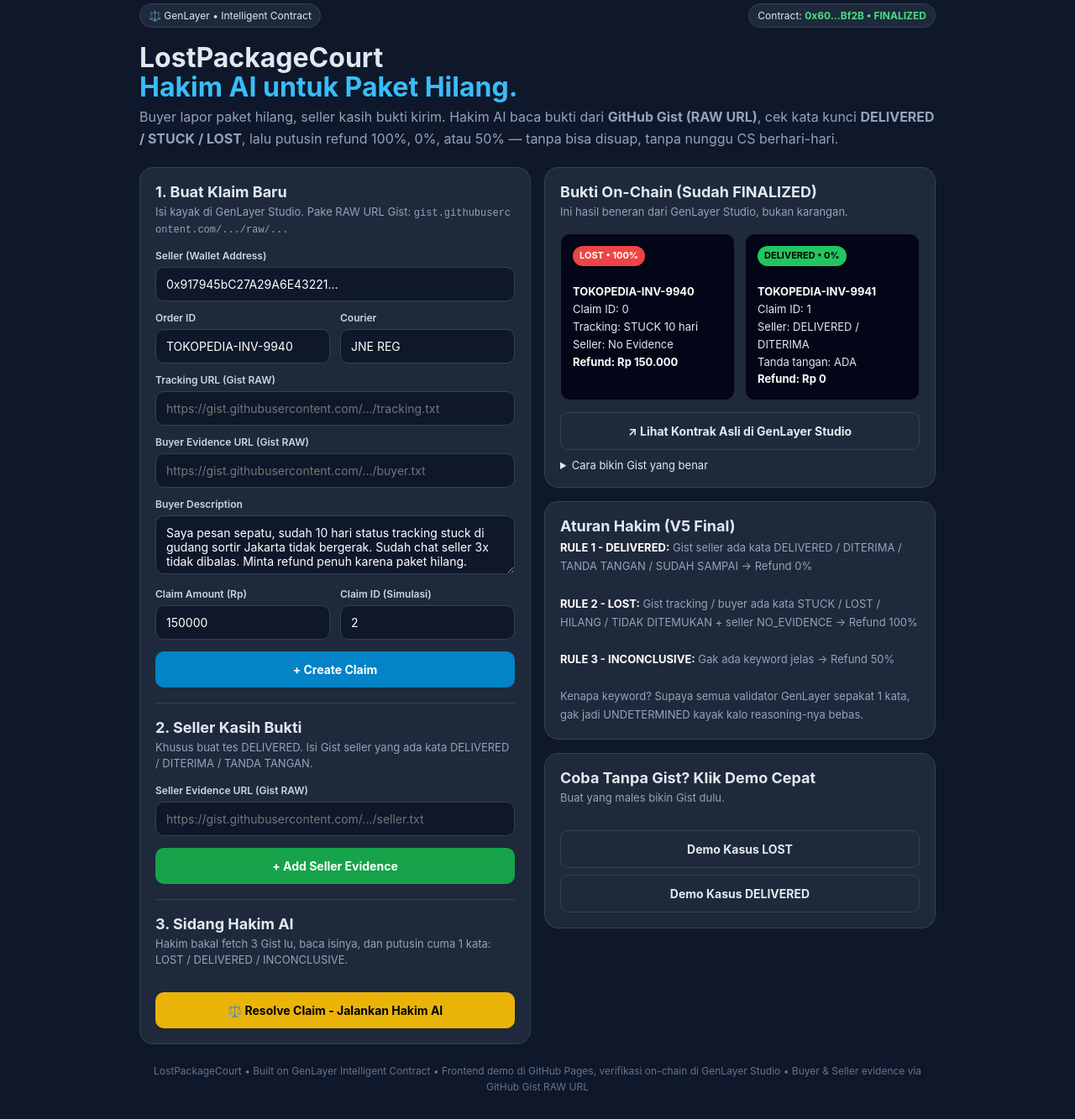
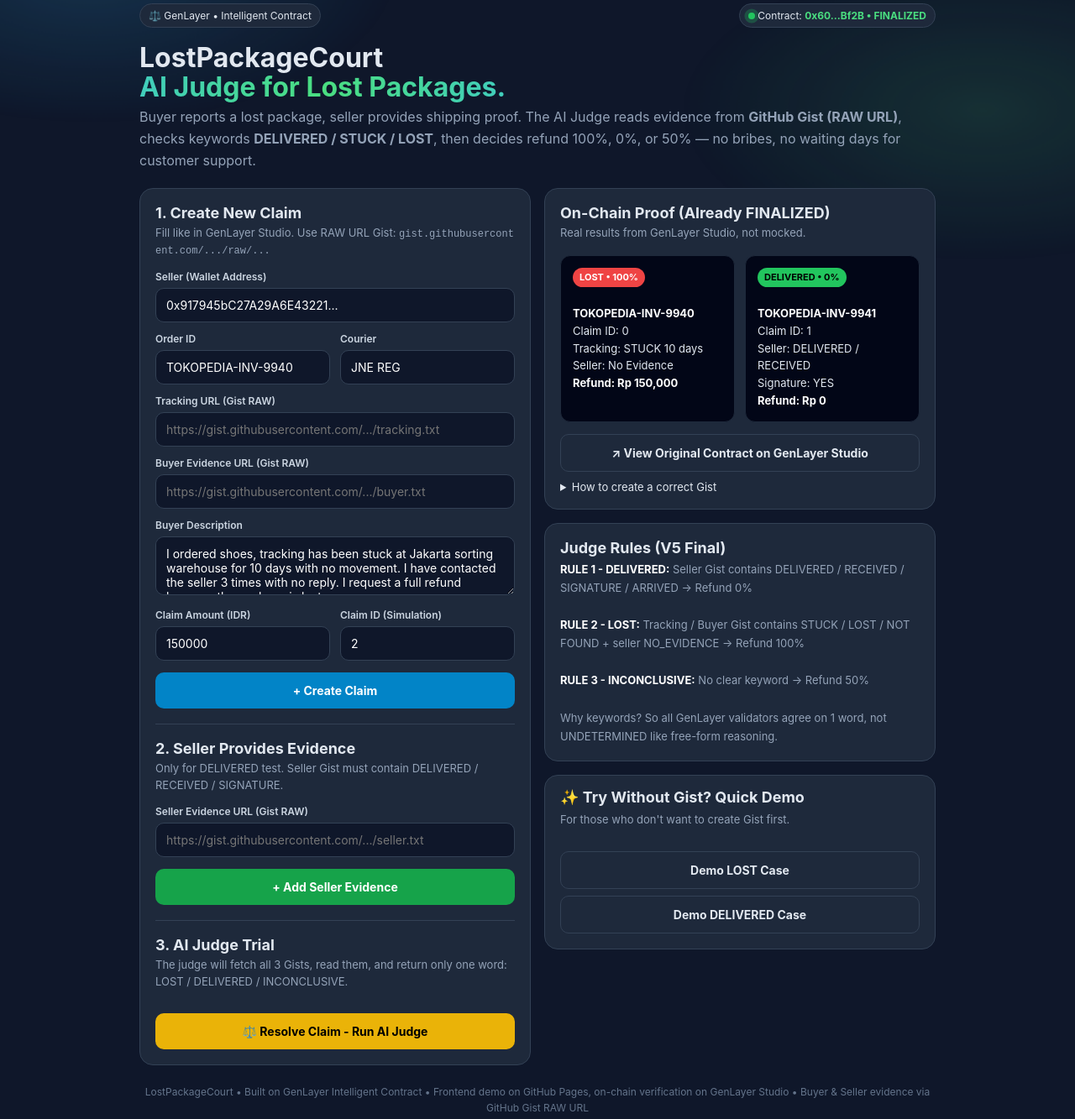
Before and after one commit to isnoop4/shipping-insurance, a plain HTML site: page index.html in a window 1280 px wide. Shown: the part 20-1353 px from the top of the page at 84% size. Drawn offline with Linux system fonts and the light colour scheme.

Commit message:
Update index.html

```diff
--- a/index.html
+++ b/index.html
@@ -1,148 +1,154 @@
 <!DOCTYPE html>
-<html lang="id">
+<html lang="en">
 <head>
 <meta charset="UTF-8">
 <meta name="viewport" content="width=device-width, initial-scale=1.0">
-<title>LostPackageCourt - Hakim AI Paket Hilang</title>
+<title>LostPackageCourt - AI Judge for Lost Packages</title>
 <style>
   *{box-sizing:border-box;font-family:Inter,system-ui,-apple-system,Segoe UI,Roboto,sans-serif}
-  body{margin:0;background:#0f172a;color:#e2e8f0}
+  body{margin:0;background:#0f172a;color:#e2e8f0;overflow-x:hidden}
+  body::before{content:"";position:fixed;inset:0;background:radial-gradient(600px 300px at 10% 0%,rgba(56,189,248,.18),transparent 60%),radial-gradient(600px 300px at 90% 20%,rgba(74,222,128,.14),transparent 60%);pointer-events:none;z-index:0;animation:bgMove 8s ease-in-out infinite alternate}
+  @keyframes bgMove{from{opacity:.7}to{opacity:1;transform:scale(1.05)}}
   a{color:#38bdf8}
-  .wrap{max-width:980px;margin:0 auto;padding:24px 16px 60px}
-  .top{display:flex;justify-content:space-between;align-items:center;gap:12px;flex-wrap:wrap}
+  .wrap{max-width:980px;margin:0 auto;padding:24px 16px 60px;position:relative;z-index:1}
+  .top{display:flex;justify-content:space-between;align-items:center;gap:12px;flex-wrap:wrap;animation:fadeDown .7s ease both}
   .badge{background:#1e293b;border:1px solid #334155;padding:6px 10px;border-radius:999px;font-size:12px}
   .badge b{color:#4ade80}
-  h1{font-size:32px;line-height:1.1;margin:18px 0 6px}
-  h1 span{color:#38bdf8}
-  p.sub{color:#94a3b8;margin:0 0 20px;line-height:1.6}
+  .live{width:8px;height:8px;background:#22c55e;border-radius:50%;display:inline-block;animation:pulse 1.5s infinite}
+  @keyframes pulse{0%{box-shadow:0 0 0 0 rgba(34,197,94,.6)}100%{box-shadow:0 0 0 8px rgba(34,197,94,0)}}
+  h1{font-size:32px;line-height:1.1;margin:18px 0 6px;animation:fadeUp .7s .1s ease both}
+  h1 span{background:linear-gradient(90deg,#38bdf8,#4ade80,#38bdf8);background-size:200% auto;-webkit-background-clip:text;-webkit-text-fill-color:transparent;animation:shine 4s linear infinite}
+  @keyframes shine{to{background-position:200% center}}
+  p.sub{color:#94a3b8;margin:0 0 20px;line-height:1.6;animation:fadeUp .7s .2s ease both}
   .grid{display:grid;grid-template-columns:1fr 1fr;gap:16px}
   @media(max-width:760px){.grid{grid-template-columns:1fr} h1{font-size:26px}}
-  .card{background:#1e293b;border:1px solid #334155;border-radius:16px;padding:18px}
+  .card{background:#1e293b;border:1px solid #334155;border-radius:16px;padding:18px;animation:fadeUp .7s .3s ease both;transition:transform .25s,box-shadow .25s,border-color .25s}
+  .card:hover{transform:translateY(-3px);box-shadow:0 12px 30px rgba(0,0,0,.35);border-color:#38bdf8}
   .card h2{margin:0 0 4px;font-size:18px}
   .card p{color:#94a3b8;font-size:13px;line-height:1.5;margin:0 0 14px}
   label{font-size:12px;color:#cbd5e1;display:block;margin:12px 0 6px;font-weight:600}
-  input,textarea{width:100%;background:#0f172a;border:1px solid #334155;color:white;border-radius:10px;padding:11px 12px;font-size:14px;outline:none}
+  input,textarea{width:100%;background:#0f172a;border:1px solid #334155;color:white;border-radius:10px;padding:11px 12px;font-size:14px;outline:none;transition:border-color .2s,box-shadow .2s}
   textarea{min-height:70px;resize:vertical}
-  input:focus,textarea:focus{border-color:#38bdf8}
+  input:focus,textarea:focus{border-color:#38bdf8;box-shadow:0 0 0 3px rgba(56,189,248,.2)}
   .row{display:grid;grid-template-columns:1fr 1fr;gap:12px}
-  button{width:100%;border:0;border-radius:10px;padding:13px;font-weight:700;cursor:pointer;font-size:14px;margin-top:14px}
+  button{width:100%;border:0;border-radius:10px;padding:13px;font-weight:700;cursor:pointer;font-size:14px;margin-top:14px;transition:transform .15s,filter .15s,box-shadow .15s}
+  button:hover{transform:translateY(-1px) scale(1.01);filter:brightness(1.1);box-shadow:0 6px 18px rgba(0,0,0,.3)}
+  button:active{transform:scale(.98)}
   .btn-blue{background:#0284c7;color:white}
   .btn-green{background:#16a34a;color:white}
   .btn-yellow{background:#eab308;color:black}
   .btn-ghost{background:transparent;border:1px solid #334155;color:#e2e8f0}
-  .result{margin-top:16px;border-radius:12px;padding:16px;display:none}
-  .result.LOST{background:#450a0a;border:1px solid #ef4444}
-  .result.DELIVERED{background:#052e16;border:1px solid #22c55e}
+  .result{margin-top:16px;border-radius:12px;padding:16px;display:none;animation:pop .45s cubic-bezier(.2,1.4,.4,1) both}
+  @keyframes pop{from{opacity:0;transform:scale(.9) translateY(10px)}to{opacity:1;transform:scale(1) translateY(0)}}
+  .result.LOST{background:#450a0a;border:1px solid #ef4444;box-shadow:0 0 25px rgba(239,68,68,.25)}
+  .result.DELIVERED{background:#052e16;border:1px solid #22c55e;box-shadow:0 0 25px rgba(34,197,94,.3)}
   .result.INCONCLUSIVE{background:#422006;border:1px solid #eab308}
   .result h3{margin:0 0 6px;font-size:20px}
   .result pre{white-space:pre-wrap;font-size:13px;line-height:1.5;margin:8px 0 0;color:#e2e8f0}
   .examples{display:grid;grid-template-columns:1fr 1fr;gap:12px;margin-top:16px}
   @media(max-width:760px){.examples{grid-template-columns:1fr}}
-  .ex{background:#020617;border:1px solid #1e293b;border-radius:12px;padding:14px;font-size:13px;line-height:1.6}
+  .ex{background:#020617;border:1px solid #1e293b;border-radius:12px;padding:14px;font-size:13px;line-height:1.6;transition:transform .2s}
+  .ex:hover{transform:rotate(-.5deg) scale(1.02)}
   .ex b{color:white}
   .pill{display:inline-block;padding:3px 8px;border-radius:999px;font-size:11px;font-weight:700}
   .pill.red{background:#ef4444;color:white}.pill.green{background:#22c55e;color:black}
   .mono{font-family:ui-monospace,monospace;font-size:12px;word-break:break-all;color:#94a3b8}
   .foot{margin-top:22px;color:#64748b;font-size:12px;line-height:1.6;text-align:center}
-  details{margin-top:10px}.hint{font-size:12px;color:#94a3b8;line-height:1.6}
+  .hint{font-size:12px;color:#94a3b8;line-height:1.6}
+  @keyframes fadeUp{from{opacity:0;transform:translateY(14px)}to{opacity:1;transform:translateY(0)}}
+  @keyframes fadeDown{from{opacity:0;transform:translateY(-10px)}to{opacity:1;transform:translateY(0)}}
+  .gavel{font-size:28px;display:inline-block;animation:gavelSwing 1s ease-in-out infinite}
+  @keyframes gavelSwing{0%,100%{transform:rotate(-10deg)}50%{transform:rotate(15deg)}}
+  .spinner{width:16px;height:16px;border:2px solid #334155;border-top-color:#38bdf8;border-radius:50%;display:inline-block;animation:spin .8s linear infinite;vertical-align:middle}
+  @keyframes spin{to{transform:rotate(360deg)}}
+  .float{animation:floatY 3s ease-in-out infinite}
+  @keyframes floatY{0%,100%{transform:translateY(0)}50%{transform:translateY(-4px)}}
 </style>
 </head>
 <body>
 <div class="wrap">
   <div class="top">
     <div class="badge">⚖️ GenLayer • Intelligent Contract</div>
-    <div class="badge">Contract: <b>0x60...Bf2B • FINALIZED</b></div>
+    <div class="badge"><span class="live"></span> Contract: <b>0x60...Bf2B • FINALIZED</b></div>
   </div>
 
-  <h1>LostPackageCourt<br><span>Hakim AI untuk Paket Hilang.</span></h1>
-  <p class="sub">Buyer lapor paket hilang, seller kasih bukti kirim. Hakim AI baca bukti dari <b>GitHub Gist (RAW URL)</b>, cek kata kunci <b>DELIVERED / STUCK / LOST</b>, lalu putusin refund 100%, 0%, atau 50% — tanpa bisa disuap, tanpa nunggu CS berhari-hari.</p>
+  <h1>LostPackageCourt<br><span>AI Judge for Lost Packages.</span></h1>
+  <p class="sub">Buyer reports a lost package, seller provides shipping proof. The AI Judge reads evidence from <b>GitHub Gist (RAW URL)</b>, checks keywords <b>DELIVERED / STUCK / LOST</b>, then decides refund 100%, 0%, or 50% — no bribes, no waiting days for customer support.</p>
 
   <div class="grid">
-    <!-- LEFT: FORM -->
     <div class="card">
-      <h2>1. Buat Klaim Baru</h2>
-      <p>Isi kayak di GenLayer Studio. Pake RAW URL Gist: <span class="mono">gist.githubusercontent.com/.../raw/...</span></p>
+      <h2>1. Create New Claim</h2>
+      <p>Fill like in GenLayer Studio. Use RAW URL Gist: <span class="mono">gist.githubusercontent.com/.../raw/...</span></p>
 
       <label>Seller (Wallet Address)</label>
       <input id="seller" value="0x917945bC27A29A6E43221...">
-
       <div class="row">
         <div><label>Order ID</label><input id="order_id" value="TOKOPEDIA-INV-9940"></div>
         <div><label>Courier</label><input id="courier" value="JNE REG"></div>
       </div>
-
       <label>Tracking URL (Gist RAW)</label>
       <input id="tracking_url" placeholder="https://gist.githubusercontent.com/.../tracking.txt">
       <label>Buyer Evidence URL (Gist RAW)</label>
       <input id="buyer_url" placeholder="https://gist.githubusercontent.com/.../buyer.txt">
       <label>Buyer Description</label>
-      <textarea id="buyer_desc">Saya pesan sepatu, sudah 10 hari status tracking stuck di gudang sortir Jakarta tidak bergerak. Sudah chat seller 3x tidak dibalas. Minta refund penuh karena paket hilang.</textarea>
-
+      <textarea id="buyer_desc">I ordered shoes, tracking has been stuck at Jakarta sorting warehouse for 10 days with no movement. I have contacted the seller 3 times with no reply. I request a full refund because the package is lost.</textarea>
       <div class="row">
-        <div><label>Claim Amount (Rp)</label><input id="amount" type="number" value="150000"></div>
-        <div><label>Claim ID (Simulasi)</label><input id="claim_id" type="number" value="2"></div>
+        <div><label>Claim Amount (IDR)</label><input id="amount" type="number" value="150000"></div>
+        <div><label>Claim ID (Simulation)</label><input id="claim_id" type="number" value="2"></div>
       </div>
-
       <button class="btn-blue" onclick="createClaim()">+ Create Claim</button>
       <div id="createdMsg" class="hint" style="margin-top:10px"></div>
-
       <hr style="border:0;border-top:1px solid #334155;margin:18px 0">
-
-      <h2>2. Seller Kasih Bukti</h2>
-      <p>Khusus buat tes DELIVERED. Isi Gist seller yang ada kata DELIVERED / DITERIMA / TANDA TANGAN.</p>
+      <h2>2. Seller Provides Evidence</h2>
+      <p>Only for DELIVERED test. Seller Gist must contain DELIVERED / RECEIVED / SIGNATURE.</p>
       <label>Seller Evidence URL (Gist RAW)</label>
       <input id="seller_url" placeholder="https://gist.githubusercontent.com/.../seller.txt">
       <button class="btn-green" onclick="addSeller()">+ Add Seller Evidence</button>
-
       <hr style="border:0;border-top:1px solid #334155;margin:18px 0">
-
-      <h2>3. Sidang Hakim AI</h2>
-      <p>Hakim bakal fetch 3 Gist lu, baca isinya, dan putusin cuma 1 kata: LOST / DELIVERED / INCONCLUSIVE.</p>
-      <button class="btn-yellow" onclick="resolveClaim()">⚖️ Resolve Claim - Jalankan Hakim AI</button>
-      <div id="loading" class="hint" style="display:none;margin-top:10px">⏳ Hakim AI lagi baca Gist lu... (fetch tracking + buyer + seller)</div>
-
+      <h2>3. AI Judge Trial</h2>
+      <p>The judge will fetch all 3 Gists, read them, and return only one word: LOST / DELIVERED / INCONCLUSIVE.</p>
+      <button class="btn-yellow" onclick="resolveClaim()">⚖️ Resolve Claim - Run AI Judge</button>
+      <div id="loading" class="hint" style="display:none;margin-top:10px"><span class="spinner"></span> &nbsp;<span class="gavel">⚖️</span> AI Judge is reading your Gists... (fetching tracking + buyer + seller)</div>
       <div id="result" class="result"><h3 id="rTitle"></h3><div id="rMeta"></div><pre id="rJson"></pre></div>
     </div>
 
-    <!-- RIGHT: BUKTI NYATA -->
     <div>
       <div class="card">
-        <h2>Bukti On-Chain (Sudah FINALIZED)</h2>
-        <p>Ini hasil beneran dari GenLayer Studio, bukan karangan.</p>
+        <h2>On-Chain Proof (Already FINALIZED)</h2>
+        <p>Real results from GenLayer Studio, not mocked.</p>
         <div class="examples">
-          <div class="ex"><span class="pill red">LOST • 100%</span><br><br><b>TOKOPEDIA-INV-9940</b><br>Claim ID: 0<br>Tracking: STUCK 10 hari<br>Seller: No Evidence<br><b>Refund: Rp 150.000</b></div>
-          <div class="ex"><span class="pill green">DELIVERED • 0%</span><br><br><b>TOKOPEDIA-INV-9941</b><br>Claim ID: 1<br>Seller: DELIVERED / DITERIMA<br>Tanda tangan: ADA<br><b>Refund: Rp 0</b></div>
+          <div class="ex"><span class="pill red">LOST • 100%</span><br><br><b>TOKOPEDIA-INV-9940</b><br>Claim ID: 0<br>Tracking: STUCK 10 days<br>Seller: No Evidence<br><b>Refund: Rp 150,000</b></div>
+          <div class="ex"><span class="pill green">DELIVERED • 0%</span><br><br><b>TOKOPEDIA-INV-9941</b><br>Claim ID: 1<br>Seller: DELIVERED / RECEIVED<br>Signature: YES<br><b>Refund: Rp 0</b></div>
         </div>
-        <button class="btn-ghost" onclick="window.open('https://studio.genlayer.com','_blank')">↗ Lihat Kontrak Asli di GenLayer Studio</button>
-        <details><summary style="cursor:pointer;font-size:13px;margin-top:10px">Cara bikin Gist yang benar</summary><div class="hint" style="margin-top:8px">1. Buka gist.github.com → New gist → Public<br>2. Isi file .txt, misal: STUCK, TIDAK DITEMUKAN / DELIVERED, DITERIMA, TANDA TANGAN<br>3. Pencet tombol <b>Raw</b> → copy URL yang <b>gist.githubusercontent.com/.../raw/...</b><br>4. Jangan pake URL gist.github.com yang halaman HTML, itu gak kebaca AI.</div></details>
+        <button class="btn-ghost" onclick="window.open('https://studio.genlayer.com','_blank')">↗ View Original Contract on GenLayer Studio</button>
+        <details><summary style="cursor:pointer;font-size:13px;margin-top:10px">How to create a correct Gist</summary><div class="hint" style="margin-top:8px">1. Open gist.github.com → New gist → Public<br>2. Fill .txt file, e.g: STUCK, NOT FOUND / DELIVERED, RECEIVED, SIGNATURE<br>3. Click <b>Raw</b> → copy URL <b>gist.githubusercontent.com/.../raw/...</b><br>4. Don't use gist.github.com HTML page URL, AI cannot read it.</div></details>
       </div>
 
       <div class="card" style="margin-top:16px">
-        <h2>Aturan Hakim (V5 Final)</h2>
+        <h2>Judge Rules (V5 Final)</h2>
         <p style="margin-bottom:0;line-height:1.7">
-        <b style="color:white">RULE 1 - DELIVERED:</b> Gist seller ada kata DELIVERED / DITERIMA / TANDA TANGAN / SUDAH SAMPAI → Refund 0%<br><br>
-        <b style="color:white">RULE 2 - LOST:</b> Gist tracking / buyer ada kata STUCK / LOST / HILANG / TIDAK DITEMUKAN + seller NO_EVIDENCE → Refund 100%<br><br>
-        <b style="color:white">RULE 3 - INCONCLUSIVE:</b> Gak ada keyword jelas → Refund 50%<br><br>
-        Kenapa keyword? Supaya semua validator GenLayer sepakat 1 kata, gak jadi UNDETERMINED kayak kalo reasoning-nya bebas.
+        <b style="color:white">RULE 1 - DELIVERED:</b> Seller Gist contains DELIVERED / RECEIVED / SIGNATURE / ARRIVED → Refund 0%<br><br>
+        <b style="color:white">RULE 2 - LOST:</b> Tracking / Buyer Gist contains STUCK / LOST / NOT FOUND + seller NO_EVIDENCE → Refund 100%<br><br>
+        <b style="color:white">RULE 3 - INCONCLUSIVE:</b> No clear keyword → Refund 50%<br><br>
+        Why keywords? So all GenLayer validators agree on 1 word, not UNDETERMINED like free-form reasoning.
         </p>
       </div>
 
       <div class="card" style="margin-top:16px">
-        <h2>Coba Tanpa Gist? Klik Demo Cepat</h2>
-        <p>Buat yang males bikin Gist dulu.</p>
-        <button class="btn-ghost" onclick="loadDemo('LOST')">Demo Kasus LOST</button>
-        <button class="btn-ghost" onclick="loadDemo('DELIVERED')" style="margin-top:8px">Demo Kasus DELIVERED</button>
+        <h2 class="float">✨ Try Without Gist? Quick Demo</h2>
+        <p>For those who don't want to create Gist first.</p>
+        <button class="btn-ghost" onclick="loadDemo('LOST')">Demo LOST Case</button>
+        <button class="btn-ghost" onclick="loadDemo('DELIVERED')" style="margin-top:8px">Demo DELIVERED Case</button>
       </div>
     </div>
   </div>
 
-  <div class="foot">LostPackageCourt • Built on GenLayer Intelligent Contract • Frontend demo di GitHub Pages, verifikasi on-chain di GenLayer Studio • Buyer & Seller evidence via GitHub Gist RAW URL</div>
+  <div class="foot">LostPackageCourt • Built on GenLayer Intelligent Contract • Frontend demo on GitHub Pages, on-chain verification on GenLayer Studio • Buyer & Seller evidence via GitHub Gist RAW URL</div>
 </div>
 
 <script>
 let claim = null;
 let sellerEvidence = "";
-
 async function fetchText(url){
   if(!url) return "NO_EVIDENCE";
   try{
@@ -157,66 +163,19 @@ function createClaim(){
   const amt = parseInt(document.getElementById('amount').value||"0");
   claim = {order_id:order, amount:amt};
   sellerEvidence = "";
-  document.getElementById('createdMsg').innerHTML = `✅ Claim dibuat! <b>${order}</b> • Status: <b>OPEN</b> • Claim Amount: Rp ${amt.toLocaleString('id-ID')}<br>Silakan isi Seller Evidence (opsional) lalu Resolve.`;
+  document.getElementById('createdMsg').innerHTML = `✅ Claim created! <b>${order}</b> • Status: <b>OPEN</b> • Claim Amount: Rp ${amt.toLocaleString('en-US')}<br>Please add Seller Evidence (optional) then Resolve.`;
   document.getElementById('result').style.display='none';
 }
 function addSeller(){
   sellerEvidence = document.getElementById('seller_url').value.trim();
-  if(!sellerEvidence){ alert("Isi dulu Seller Evidence URL (Gist RAW)"); return; }
-  alert("✅ Seller Evidence ditambahkan!\n" + sellerEvidence);
+  if(!sellerEvidence){ alert("Please fill Seller Evidence URL (Gist RAW) first"); return; }
+  alert("✅ Seller Evidence added!\n" + sellerEvidence);
 }
 async function resolveClaim(){
-  if(!claim){ alert("Buat Claim dulu!"); return; }
+  if(!claim){ alert("Create a Claim first!"); return; }
   document.getElementById('loading').style.display='block';
   document.getElementById('result').style.display='none';
-
   const trackingUrl = document.getElementById('tracking_url').value.trim();
   const buyerUrl = document.getElementById('buyer_url').value.trim();
-  const buyerDesc = document.getElementById('buyer_desc').value;
-
-  // Kalo user pake Demo, pake teks demo. Kalo pake Gist beneran, fetch beneran.
   let buyerText = window._demoBuyer || await fetchText(buyerUrl);
-  let trackingText = window._demoTracking || await fetchText(trackingUrl);
-  let sellerText = window._demoSeller !== undefined ? window._demoSeller : await fetchText(sellerEvidence);
-  if(!sellerEvidence && !window._demoSeller) sellerText = "NO_EVIDENCE";
-
-  const allSeller = (sellerText||"").toUpperCase();
-  const allTrack = ((trackingText||"")+" "+(buyerText||"")).toUpperCase();
-
-  let verdict = "INCONCLUSIVE", pct = 50, reasoning = "";
-  const deliveredKeys = ["DELIVERED","DITERIMA","TANDA TANGAN","SIGNED","SUDAH SAMPAI","RECEIVED","PROOF OF DELIVERY"];
-  const lostKeys = ["STUCK","LOST","HILANG","TIDAK DITEMUKAN","NOT FOUND","TIDAK BERGERAK","NO UPDATE","RETURNED"];
-
-  if(deliveredKeys.some(k=>allSeller.includes(k))){
-    verdict="DELIVERED"; pct=0; reasoning="Seller evidence contains DELIVERED / DITERIMA / proof of delivery. Package delivered. Refund 0%.";
-  } else if(lostKeys.some(k=>allTrack.includes(k)) && (sellerText==="NO_EVIDENCE"||sellerText==="LOAD_FAILED"||sellerText==="EMPTY_PAGE"||!sellerEvidence)){
-    verdict="LOST"; pct=100; reasoning="Evidence shows tracking STUCK / LOST, no seller delivery proof found. Refund 100%.";
-  } else {
-    verdict="INCONCLUSIVE"; pct=50; reasoning="Evidence does not contain clear DELIVERED or LOST keywords. Refund 50%.";
-  }
-
-  const refund = Math.floor(claim.amount * pct / 100);
-  document.getElementById('loading').style.display='none';
-  const box = document.getElementById('result');
-  box.style.display='block'; box.className='result '+verdict;
-  document.getElementById('rTitle').innerText = verdict==="LOST" ? "❌ LOST - Refund 100%" : verdict==="DELIVERED" ? "✅ DELIVERED - Refund 0%" : "⚠️ INCONCLUSIVE - Refund 50%";
-  document.getElementById('rMeta').innerHTML = `<b>Order:</b> ${claim.order_id} &nbsp;•&nbsp; <b>Status:</b> RESOLVED &nbsp;•&nbsp; <b>Refund:</b> Rp ${refund.toLocaleString('id-ID')}`;
-  document.getElementById('rJson').innerText = JSON.stringify({order_id:claim.order_id,status:"RESOLVED",verdict:verdict,refund_amount:String(refund),reasoning:reasoning,buyer_evidence_preview:buyerText.slice(0,200),tracking_preview:trackingText.slice(0,200),seller_preview:sellerText.slice(0,200)},null,2);
-}
-function loadDemo(type){
-  window._demoBuyer = type==="LOST" ? "BUKTI BUYER - Chat ke seller: Min paket mana? Udah 10 hari gak gerak. Chat ke JNE: Paket TIDAK DITEMUKAN di gudang sortir Jakarta. Status: STUCK, TIDAK BERGERAK, NO UPDATE 10 HARI" : "BUKTI BUYER - Saya pesan sepatu, katanya belum sampai.";
-  window._demoTracking = type==="LOST" ? "TRACKING JNE - 03 Nov: Paket diterima gudang Jakarta. 05-13 Nov: STUCK, TIDAK BERGERAK, NO UPDATE. Status akhir: STUCK / LOST" : "TRACKING JNE - Paket sudah sampai";
-  window._demoSeller = type==="DELIVERED" ? "BUKTI PENGIRIMAN SELLER - Foto paket: Ada. Foto resi JNE: Ada. Tanda tangan penerima: ADA. Status: DELIVERED, SUDAH SAMPAI, DITERIMA tanggal 12 Nov. Proof of Delivery: LENGKAP" : "NO_EVIDENCE";
-  document.getElementById('order_id').value = type==="LOST" ? "TOKOPEDIA-INV-9940" : "TOKOPEDIA-INV-9941";
-  document.getElementById('amount').value = type==="LOST" ? "150000" : "200000";
-  document.getElementById('tracking_url').value = "Demo mode - pake teks demo, gak perlu Gist";
-  document.getElementById('buyer_url').value = "Demo mode - pake teks demo, gak perlu Gist";
-  document.getElementById('seller_url').value = type==="DELIVERED" ? "Demo mode - seller ada bukti DELIVERED" : "";
-  sellerEvidence = type==="DELIVERED" ? "demo" : "";
-  createClaim();
-  alert(type==="LOST" ? "Demo LOST dimuat! Langsung klik Resolve, harusnya LOST refund 100%." : "Demo DELIVERED dimuat! Langsung klik Resolve, harusnya DELIVERED refund 0%.");
-  window.scrollTo({top:0,behavior:'smooth'});
-}
-</script>
-</body>
-</html>
+  let
```
